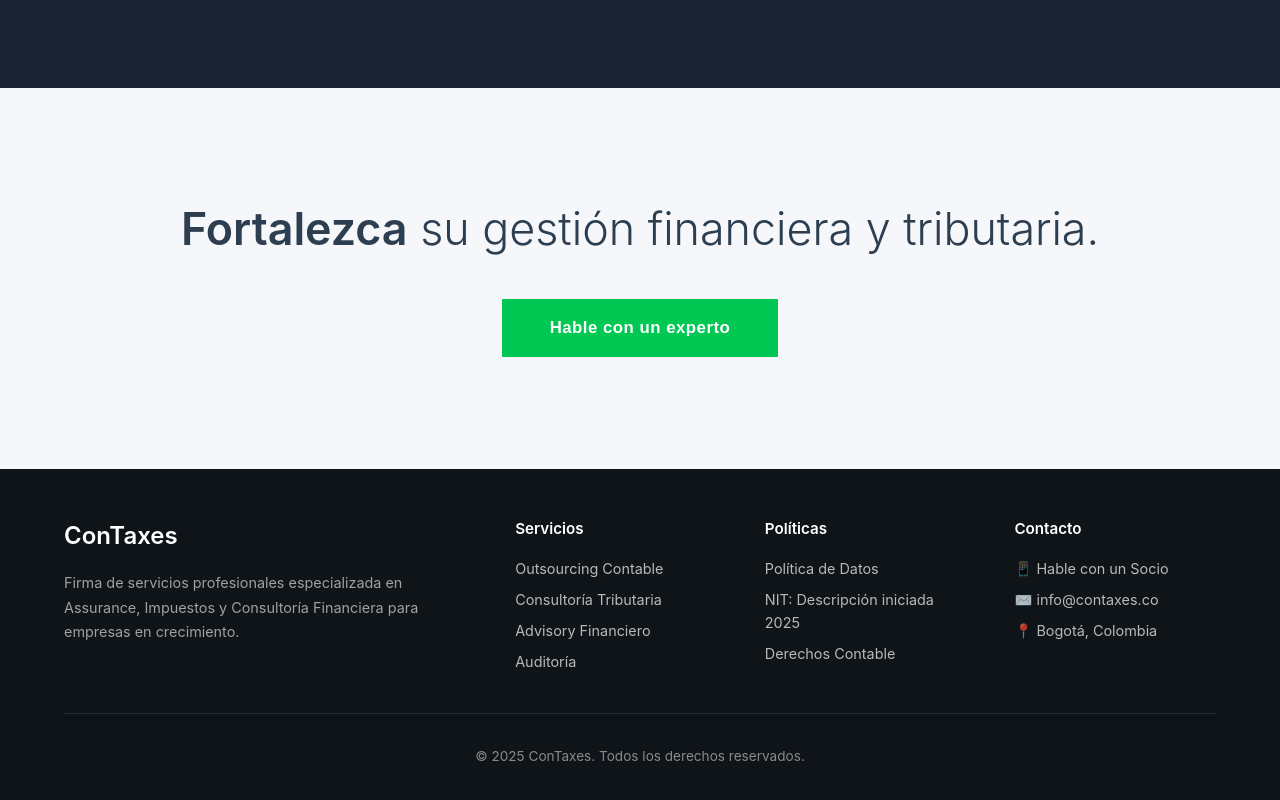
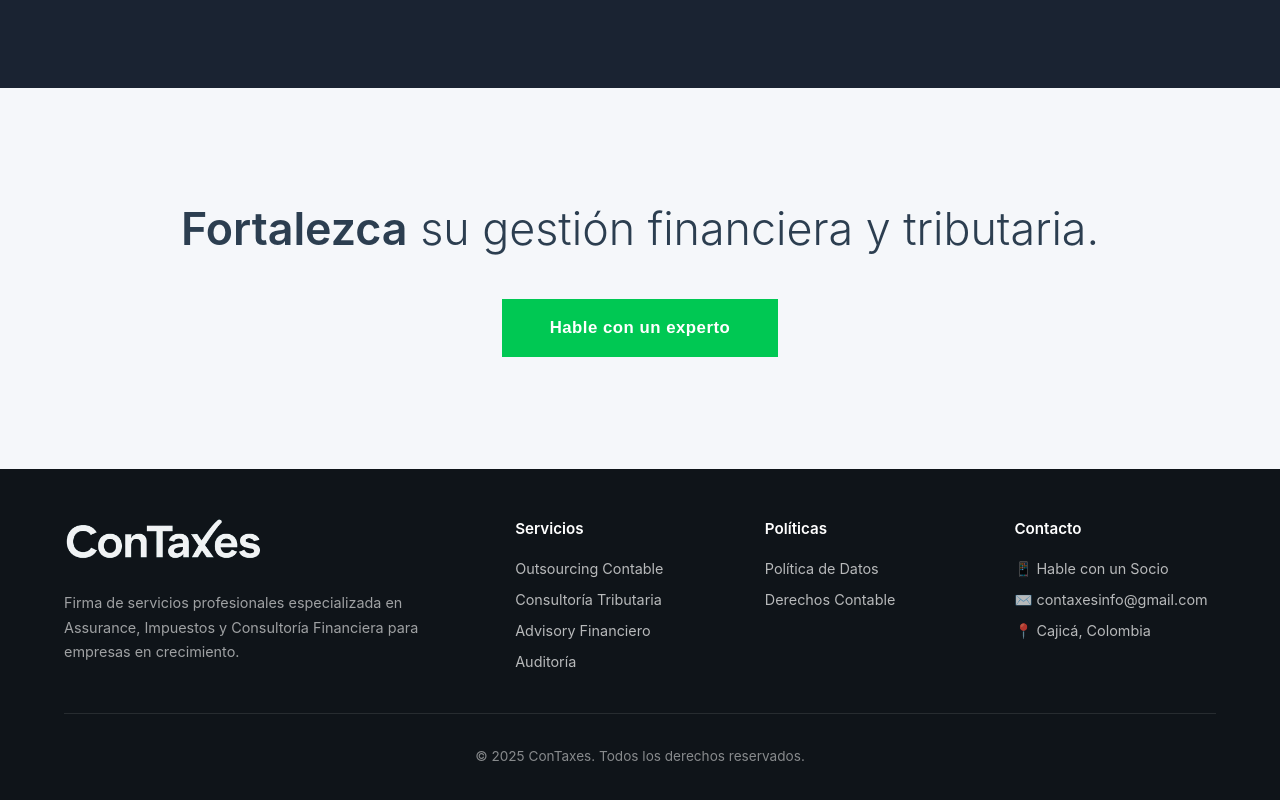
Before and after one commit to ConTaxes/ConTaxes, a plain HTML site: page nosotros.html in a window 1280 px wide. Shown: the part 2837-3637 px from the top of the page. Drawn offline with Linux system fonts and the light colour scheme.

Commit message:
Update the footer of the nosotros.html

```diff
--- a/nosotros.html
+++ b/nosotros.html
@@ -898,7 +898,13 @@
     <footer id="contacto">
       <div class="footer-content">
         <div>
-          <div class="footer-logo">ConTaxes</div>
+          <div class="footer-logo">
+            <img
+              src="assets/logo.png"
+              width="200px"
+              alt="Contaxes - Servicios Contables, Tributarios y Financieros"
+            />
+          </div>
           <p
             style="
               color: rgba(255, 255, 255, 0.6);
@@ -920,19 +926,19 @@
         <div>
           <h4>Políticas</h4>
           <a href="#">Política de Datos</a>
-          <a href="#">NIT: Descripción iniciada 2025</a>
           <a href="#">Derechos Contable</a>
         </div>
         <div>
           <h4>Contacto</h4>
           <a href="#">📱 Hable con un Socio</a>
-          <a href="#">✉️ info@contaxes.co</a>
-          <a href="#">📍 Bogotá, Colombia</a>
+          <a href="#">✉️ contaxesinfo@gmail.com</a>
+          <a href="#">📍 Cajicá, Colombia</a>
         </div>
       </div>
       <div class="footer-bottom">
         © 2025 ConTaxes. Todos los derechos reservados.
       </div>
     </footer>
+
   </body>
 </html>
```
